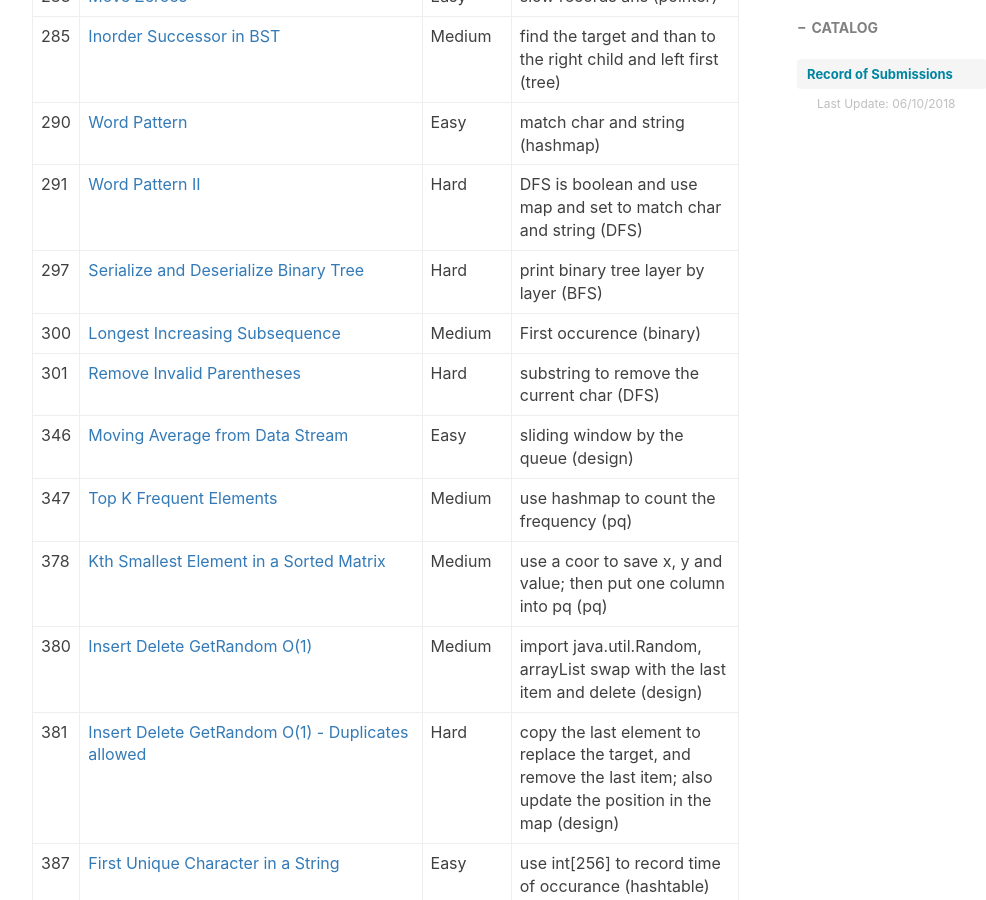
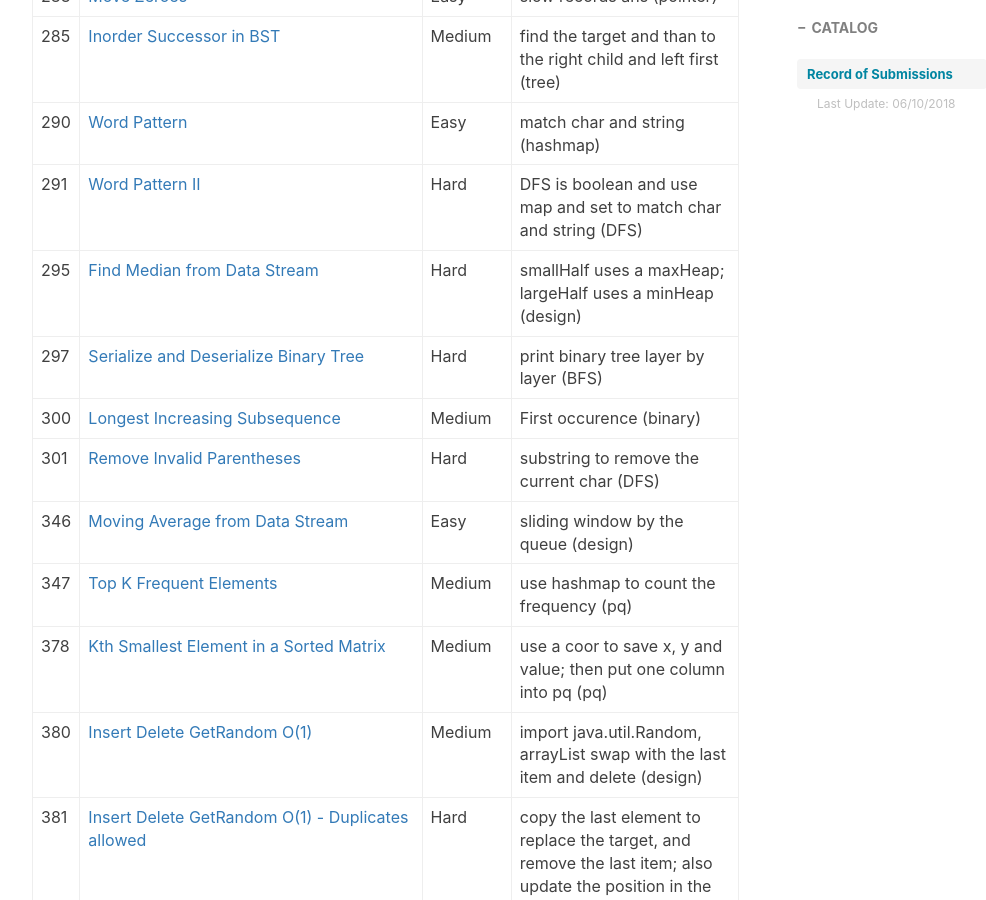
Before and after one commit to ly16/ly16.github.io, a Jekyll site: the page built from _posts/2018-05-18-leetcode-record-round1.md, in a window 1280 px wide and 900 px high, scrolled down 7101 px. Shown: the whole window, without its empty margins (233-1219 px from the left). Built offline with Jekyll 4.4.1, drawn with Linux system fonts in a browser that asks for light colours; nearby versions of some CDN libraries; comment, search, counter and statistics services are not loaded.

Commit message:
Update 2018-05-18-leetcode-record-round1.md

```diff
--- a/_posts/2018-05-18-leetcode-record-round1.md
+++ b/_posts/2018-05-18-leetcode-record-round1.md
@@ -119,6 +119,7 @@ tags:
 |285|[Inorder Successor in BST](https://github.com/ly16/LC-Practice/blob/master/Inorder%20Successor%20in%20BST.java)|Medium|find the target and than to the right child and left first (tree)|
 |290|[Word Pattern](https://github.com/ly16/LC-Practice/blob/master/Word%20Pattern.java)|Easy|match char and string (hashmap)|
 |291|[Word Pattern II](https://github.com/ly16/LC-Practice/blob/master/Word%20Pattern%20II.java)|Hard|DFS is boolean and use map and set to match char and string (DFS)|
+|295|[Find Median from Data Stream](https://github.com/ly16/LC-Practice/blob/master/Median%20Tracker.java)|Hard|smallHalf uses a maxHeap; largeHalf uses a minHeap (design)|
 |297|[Serialize and Deserialize Binary Tree](https://github.com/ly16/LC-Practice/blob/master/Binary%20Tree%20Serialization.java)|Hard|print binary tree layer by layer (BFS)|
 |300|[Longest Increasing Subsequence](https://github.com/ly16/LC-Practice/blob/master/Longest%20Ascending%20Subsequence.java)|Medium|First occurence (binary)|
 |301|[Remove Invalid Parentheses](https://github.com/ly16/LC-Practice/blob/master/Remove%20Invalid%20Parentheses.java)|Hard| substring to remove the current char (DFS)|
```
